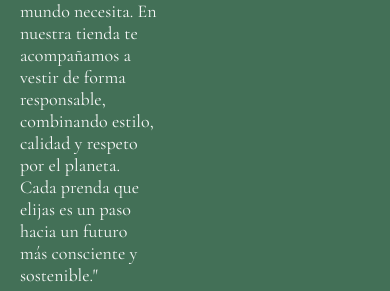
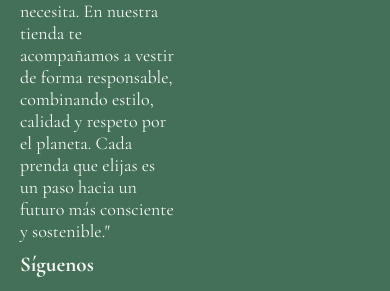
Before and after one commit to PaulaReyesD/prd-frontend, a plain HTML site: page index.html in a window 390 px wide. Shown: the part 3320-3611 px from the top of the page. Drawn offline with nearby package versions, Linux system fonts and the light colour scheme; a web font is replaced by a local one.

Commit message:
Responsividad de footer en pantallas pequeñas

```diff
--- a/assets/css/style.css
+++ b/assets/css/style.css
@@ -640,6 +640,11 @@ footer {
     .article__text{
         width: 100%;
     }
+
+    .footer__about{
+        display: flex;
+        flex-direction: column;
+    }
 }
 
 @media (min-width: 375px) and (max-width: 652px){
```
